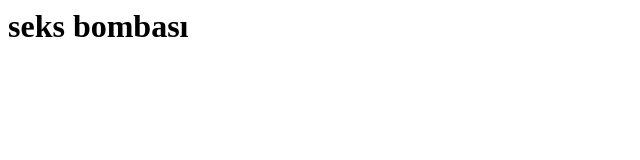
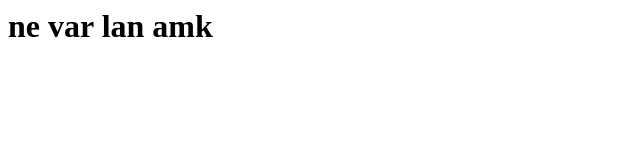
Before and after one commit to mavi/personal-website-old, a plain HTML site: page index.html in a window 1280 px wide. Shown: the whole page, without its empty margins (0-640 px from the left). Drawn offline with Linux system fonts and the light colour scheme.

Commit message:
Update index.html

```diff
--- a/index.html
+++ b/index.html
@@ -1,11 +1,11 @@
 <html>
 
 <head>
-<title> Seks </title>
+<title> Mavi#1000 </title>
 </head>
 
 <body>
-<h1> seks bombası </h1>
+<h1> ne var lan amk </h1>
 </body>
 
 </html>
```
